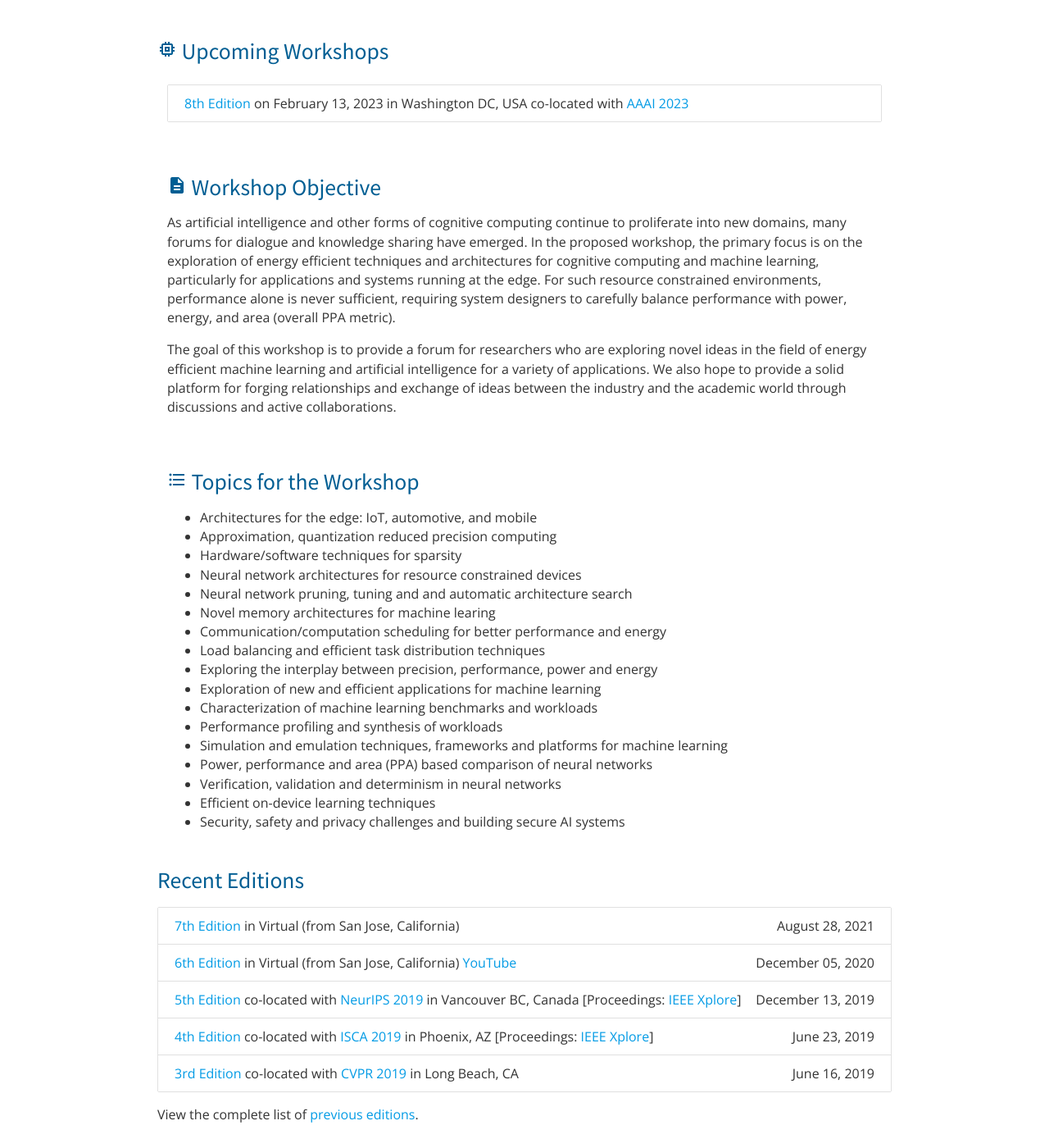
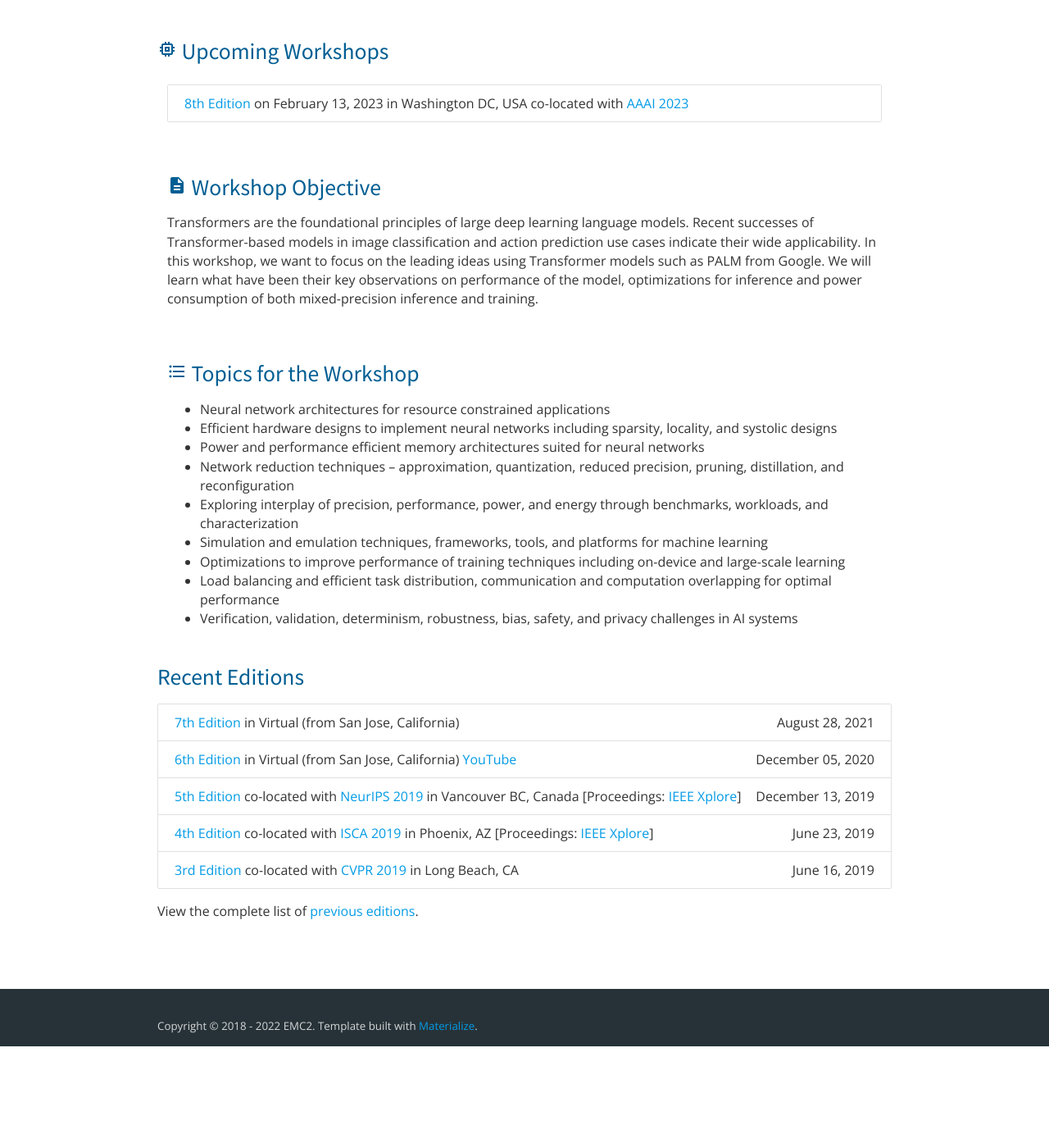
Before and after one commit to mgoldfar/emc2-web, a Jekyll site: the page built from index.html, in a window 1280 px wide and 1400 px high, scrolled down 625 px. Shown: the whole window at 82% size. Built offline with Jekyll 4.4.1, drawn with Linux system fonts in a browser that asks for light colours; after the commit the page ends 1901 px from its top, so only the background shows below that.

Commit message:
Updated CFP

```diff
--- a/_includes/cfp.html
+++ b/_includes/cfp.html
@@ -2,16 +2,7 @@
   <div class="col s12">
       <h3 class="header"><i class="material-icons">description</i> Workshop Objective</h3>
       <p>
-        As artificial intelligence and other forms of cognitive computing continue to proliferate into new domains, many
-        forums for dialogue and knowledge sharing have emerged. In the proposed workshop, the primary focus is on the
-        exploration of energy efficient techniques and architectures for cognitive computing and machine learning, particularly
-        for applications and systems running at the edge. For such resource constrained environments, performance alone is never
-        sufficient, requiring system designers to carefully balance performance with power, energy, and area (overall PPA metric).
-      </p>
-      <p>The goal of this workshop is to provide a forum for researchers who are exploring novel ideas in the field of
-        energy efficient machine learning and artificial intelligence for a variety of applications. We also hope to provide a
-        solid platform for forging relationships and exchange of ideas between the industry and the academic world through
-        discussions and active collaborations.</p>
+        Transformers are the foundational principles of large deep learning language models. Recent successes of Transformer-based models in image classification and action prediction use cases indicate their wide applicability. In this workshop, we want to focus on the leading ideas using Transformer models such as PALM from Google. We will learn what have been their key observations on performance of the model, optimizations for inference and power consumption of both mixed-precision inference and training.</p>
   </div>
 </div>
 <div class="row">
@@ -22,39 +13,33 @@
   <div class="col {{ _col_size }}">
     <h3 class="header"><i class="material-icons">chat</i> Call for Papers</h3>
     <p>
-      A new wave of intelligent computing, driven by recent advances in machine learning and cognitive algorithms
-      coupled with process technology and new design methodologies, has the potential to usher unprecedented disruption
-      in the way conventional computing solutions are designed and deployed. These new and innovative approaches often
-      provide an attractive and efficient alternative not only in terms of performance but also power, energy, and area.
-      This disruption is easily visible across the whole spectrum of computing systems -- ranging from low end mobile
-      devices to large scale data centers and servers.</p>
-    <p>A key class of these intelligent solutions is providing real-time, on-device cognition at the edge to enable many
-      novel applications including vision and image processing, language translation, autonomous driving, malware
-      detection, and gesture recognition. Naturally, these applications have diverse requirements for
-      performance,energy, reliability, accuracy, and security that demand a holistic approach to designing the hardware,
-      software, and intelligence algorithms to achieve the best power, performance, and area (PPA).</p>
+    The goal of this Workshop is to provide a forum for researchers and industry experts who are exploring novel ideas, tools, and techniques to improve the energy efficiency of machine learning and deep learning as it is practiced today and would evolve in the next decade. We envision that only through close collaboration between industry and the academia we will be able to address the difficult challenges and opportunities of reducing the carbon footprint of AI and its uses. We have tailored our program to best serve the participants in a fully digital setting.  Our forum facilitates active exchange of ideas through: </p>
+
+    <ul class="browser-default list">
+
+	    <li>Keynotes, invited talks and discussion panels by leading researchers from industry and academia</li>
+	    <li>Peer-reviewed papers on latest solutions including works-in-progress to seek directed feedback from experts</li>
+	    <li>Independent publication of proceedings through IEEE CPS</li>
+
+    </ul>
+    <p>
+    We invite full-length papers describing original, cutting-edge, and even work-in-progress research projects about efficient machine learning. Suggested topics for papers include, but are not limited to the ones listed on this page. The proceedings from previous instances have been published through the prestigious IEEE Conference Publishing Services (CPS) and are available to the community via IEEE Xplore. In each instance, IEEE conducted independent assessment of the papers for quality.
+    </p>
+
   </div>
   {% endif %}
   <div class="col {{ _col_size }}">
     <h3 class="header"><i class="material-icons">format_list_bulleted</i> Topics for the Workshop</h3>
     <ul class="browser-default list">
-      <li>Architectures for the edge: IoT, automotive, and mobile</li>
-      <li>Approximation, quantization reduced precision computing</li>
-      <li>Hardware/software techniques for sparsity</li>
-      <li>Neural network architectures for resource constrained devices</li>
-      <li>Neural network pruning, tuning and and automatic architecture search</li>
-      <li>Novel memory architectures for machine learing</li>
-      <li>Communication/computation scheduling for better performance and energy</li>
-      <li>Load balancing and efficient task distribution techniques</li>
-      <li>Exploring the interplay between precision, performance, power and energy</li>
-      <li>Exploration of new and efficient applications for machine learning</li>
-      <li>Characterization of machine learning benchmarks and workloads</li>
-      <li>Performance profiling and synthesis of workloads</li>
-      <li>Simulation and emulation techniques, frameworks and platforms for machine learning</li>
-      <li>Power, performance and area (PPA) based comparison of neural networks</li>
-      <li>Verification, validation and determinism in neural networks</li>
-      <li>Efficient on-device learning techniques</li>
-      <li>Security, safety and privacy challenges and building secure AI systems</li>
+	    <li>Neural network architectures for resource constrained applications</li>
+	    <li>Efficient hardware designs to implement neural networks including sparsity, locality, and systolic designs</li>
+	    <li>Power and performance efficient memory architectures suited for neural networks</li>
+	    <li>Network reduction techniques – approximation, quantization, reduced precision, pruning, distillation, and reconfiguration</li>
+	    <li>Exploring interplay of precision, performance, power, and energy through benchmarks, workloads, and characterization</li>
+	    <li>Simulation and emulation techniques, frameworks, tools, and platforms for machine learning</li>
+	    <li>Optimizations to improve performance of training techniques including on-device and large-scale learning</li>
+	    <li>Load balancing and efficient task distribution, communication and computation overlapping for optimal performance</li>
+	    <li>Verification, validation, determinism, robustness, bias, safety, and privacy challenges in AI systems</li>
     </ul>
   </div>
 </div>
```
